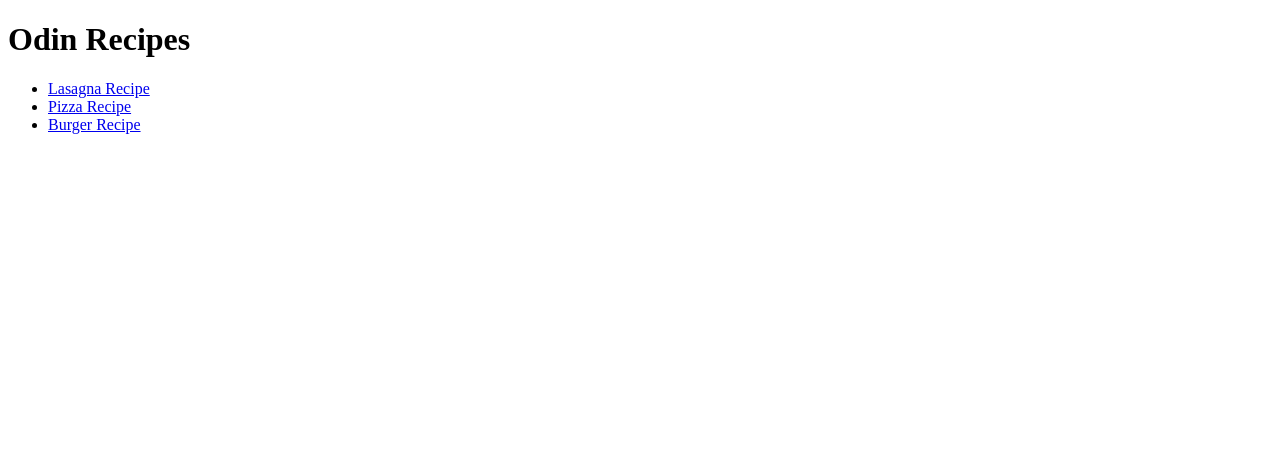
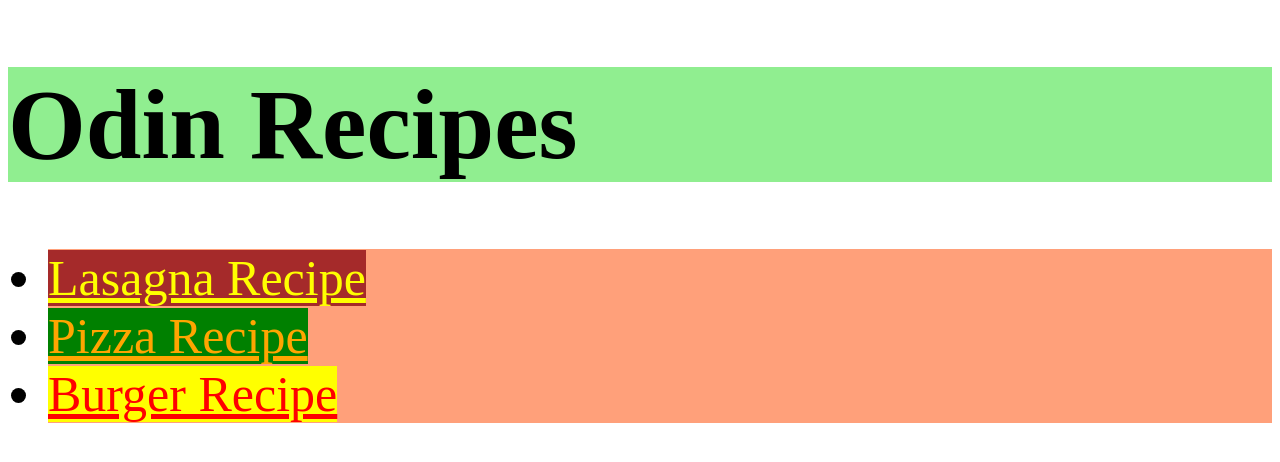
Before and after one commit to jimboryanski/odin-recipes, a plain HTML site: page index.html in a window 1280 px wide. Drawn offline with Linux system fonts and the light colour scheme.

Commit message:
added css

```diff
--- a/index.html
+++ b/index.html
@@ -3,13 +3,14 @@
     <head>
         <meta charset="utf-8">
         <title>Odin Recipes</title>
+        <link rel="stylesheet" href="style.css">
     </head>
     <body>
-        <h1>Odin Recipes</h1>
+        <h1 class="header">Odin Recipes</h1>
         <ul>
-            <li><a href="./recipes/lasagna.html">Lasagna Recipe</a></li>
-            <li><a href="./recipes/pizza.html">Pizza Recipe</a></li>
-            <li><a href="./recipes/burger.html">Burger Recipe</a></li>
+            <li class="recipe"><a class= "lasagna" href="./recipes/lasagna.html">Lasagna Recipe</a></li>
+            <li class="recipe"><a class= "pizza" href="./recipes/pizza.html">Pizza Recipe</a></li>
+            <li class="recipe"><a class= "burger" href="./recipes/burger.html">Burger Recipe</a></li>
         </ul>
     </body>
 </html>
--- /dev/null
+++ b/style.css
@@ -0,0 +1,37 @@
+.header {
+    font-weight: bold;
+    font-size: 100px;
+    background-color: lightgreen;
+}
+.recipe {
+    font-size: 50px;
+}
+.lasagna {
+    background-color: brown;
+    color: yellow;
+}
+.pizza {
+    background-color: green;
+    color: orange;
+}
+.burger {
+    background-color: yellow;
+    color: red;
+}
+.image {
+    height: auto;
+    width: 500px;
+}
+
+h3 {
+    background-color: beige;
+}
+p {
+    background-color: beige;
+}
+h4 {
+    background-color: lightgray;
+}
+li {
+    background-color: lightsalmon;
+}
```
Also changed, not shown: recipes/burger.html (+3 -2 lines), recipes/lasagna.html (+3 -2 lines), recipes/pizza.html (+3 -2 lines).
